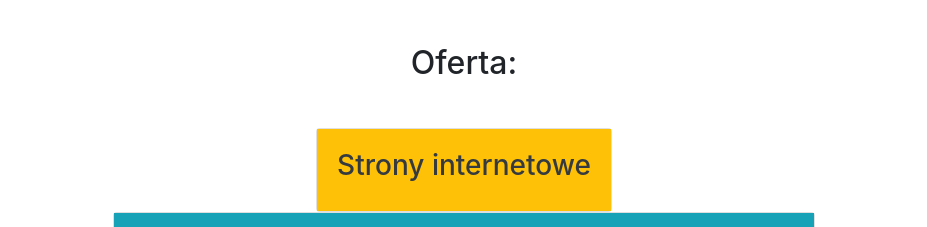
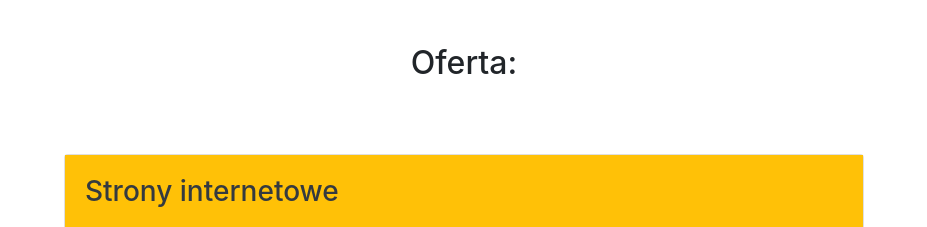
Before and after one commit to arturrymsza/wytvornia_temporary, a website: page index.html in a window 1280 px wide. Shown: the part 725-952 px from the top of the page, without its empty margins (176-1103 px from the left). Drawn offline with nearby package versions, Linux system fonts and the light colour scheme.

Commit message:
Update style.css

```diff
--- a/css/style.css
+++ b/css/style.css
@@ -15,3 +15,9 @@ img {
   max-width: 75vw;
   padding: 3vw;
 }
+
+.karta {
+  margin: 2vw;
+  width: 75vw;
+  max-width: 800px;
+}
```
